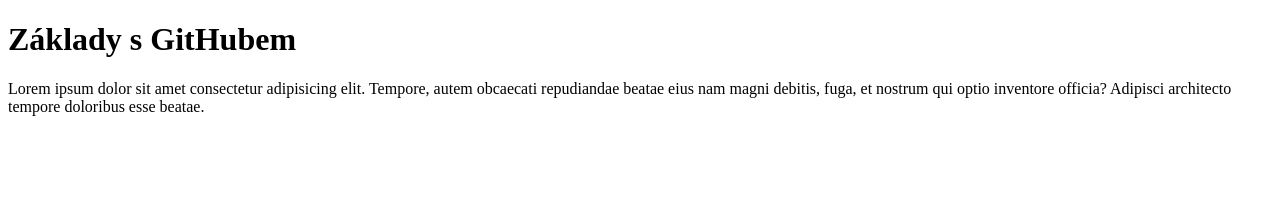
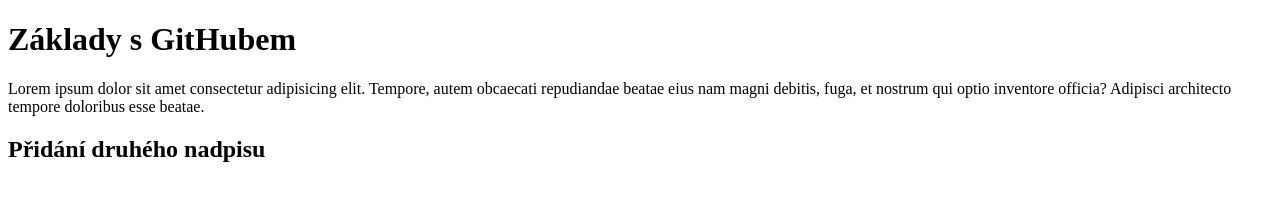
Before and after one commit to tomasmuzikant/learning-git, a plain HTML site: page index.html in a window 1280 px wide. Drawn offline with Linux system fonts and the light colour scheme.

Commit message:
Přidal jsem druhý nadpis

```diff
--- a/index.html
+++ b/index.html
@@ -9,5 +9,6 @@
 <body>
     <h1>Základy s GitHubem</h1>
     <p>Lorem ipsum dolor sit amet consectetur adipisicing elit. Tempore, autem obcaecati repudiandae beatae eius nam magni debitis, fuga, et nostrum qui optio inventore officia? Adipisci architecto tempore doloribus esse beatae.</p>
+    <h2>Přidání druhého nadpisu</h2>
 </body>
 </html>
```
